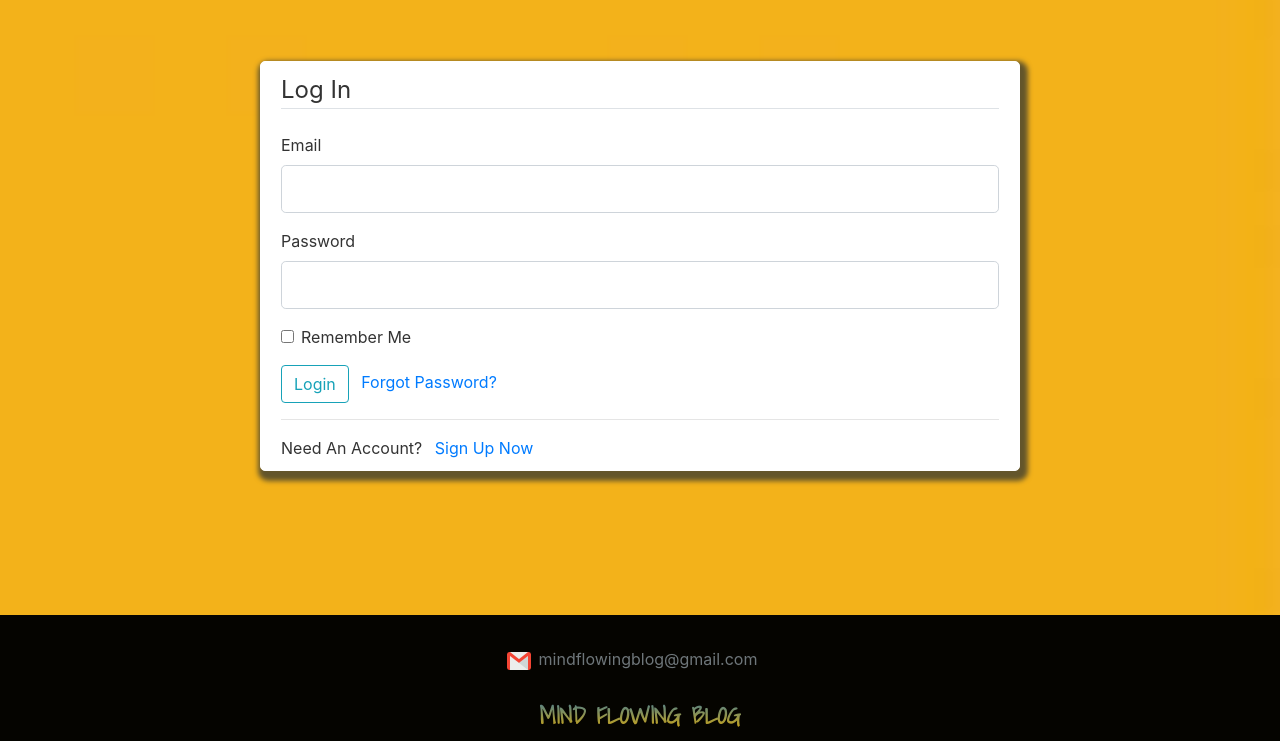
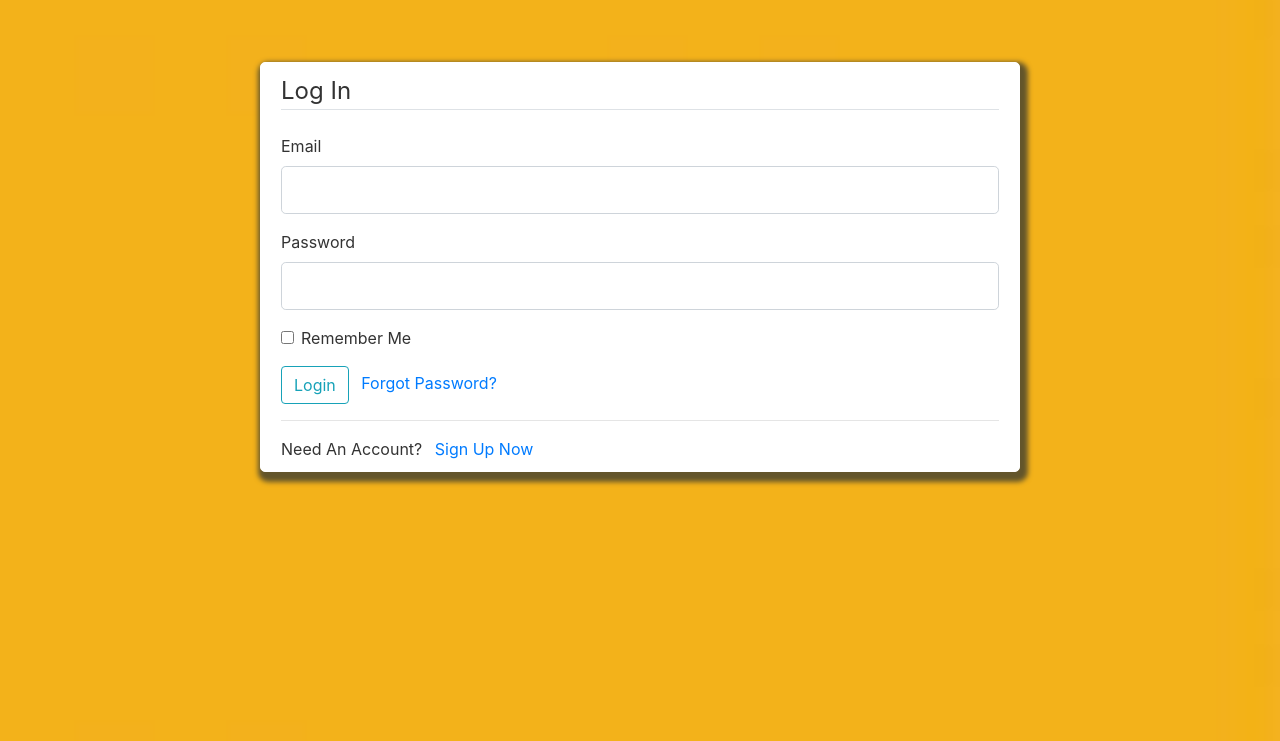
Before and after one commit to Twopersonwork/flaskbloging, a Flask app: page /login in a window 1280 px wide. Shown: the part 59-800 px from the top of the page. Run offline with Flask 2, Linux system fonts and the light colour scheme; some libraries are stand-ins or nearby versions.

Commit message:
deleted footer

```diff
--- a/flaskblog/routes.py
+++ b/flaskblog/routes.py
@@ -69,8 +69,9 @@ def login():
             return redirect(next_page) if next_page else redirect(url_for('home'))
         else:
             flash('Login Unsuccessful. Please check email and password', 'danger')
-    elif request.method == 'POST':
+    elif request.method=='POST':
         flash('Please verify your email.','danger')
+
     return render_template('login.html', title='Login', form=form)
 
 
--- a/flaskblog/templates/login.html
+++ b/flaskblog/templates/login.html
@@ -56,6 +56,24 @@
             </div>
         </nav>
     </header>
+
+    <main role="main" class="container">
+        <div class="row">
+            <div class="col-md-2"></div>
+            <div class="col-md-8">
+                {% with messages = get_flashed_messages(with_categories=true) %}
+                {% if messages %}
+                {% for category, message in messages %}
+                <div class="alert alert-{{ category }}">
+                    {{ message }}
+                </div>
+                {% endfor %}
+                {% endif %}
+                {% endwith %}
+            </div>
+            <div class="col-md-2"></div>
+        </div>
+    </main>
 
 
 
@@ -119,64 +137,10 @@
 
 
 
-    {% if current_user.is_authenticated %}
-    <div class="col-md-4">
-        <div class="content-section">
-            <h3>Our Sidebar</h3>
-            <p class='text-muted'>Here we go!
-                <ul class="list-group">
-
-                    <a class="list-group-item list-group-item-light" href="{{url_for('home')}}">Dashboard</a>
 
 
 
 
-                    <a class="list-group-item list-group-item-light"
-                        href="{{url_for('user_posts',username='Prachi')}}">Mind
-                        Flowing Posts</a>
-
-                    <li class="list-group-item list-group-item-light">Saved Posts</li>
-                    <li class="list-group-item list-group-item-light">Liked Posts</li>
-                    {% endif %}
-                </ul>
-            </p>
-        </div>
-    </div>
-    </div>
-    </main>
-
-    <footer class="page-footer text-center font-small mt-4 wow fadeIn fixed-bottom"
-        style="background-color:black;opacity: 0.98;">
-
-
-
-        <!-- Social icons -->
-        <div class="pb-4 pt-2">
-            <!-- <img src="static/images/insta.png" class="pr-3" alt=""> -->
-
-
-            <div class="pr-3 pt-4">
-                <img src="/static/images/sending.png" alt=""><span class="pl-2 text-muted"
-                    style="color: white;">mindflowingblog@gmail.com</span>
-            </div>
-
-
-            <!-- <a href="http://codepen.io/mdbootstrap/" style="color: white;" target="_blank">
-          <i class="fa fa-instagram mr-3"></i>
-        </a> -->
-        </div>
-        <!-- Social icons -->
-
-        <!--Copyright-->
-        <div class="pb-2">
-
-            <a href="https://mindflowingblog.herokuapp.com" class="prachi"
-                style=" text-decoration: none;font-size: x-large;font-family: 'Shadows Into Light', cursive;"
-                target="_blank">
-                MIND FLOWING BLOG
-            </a>
-        </div>
-    </footer>
 
 
 
```
Also changed, not shown: flaskblog/templates/register.html (+13 -27 lines), flaskblog/site.db, flaskblog/static/profile_pics/92da61c95361b2d1.jpeg (added). Lines whose indentation alone changed are shown as unchanged.
